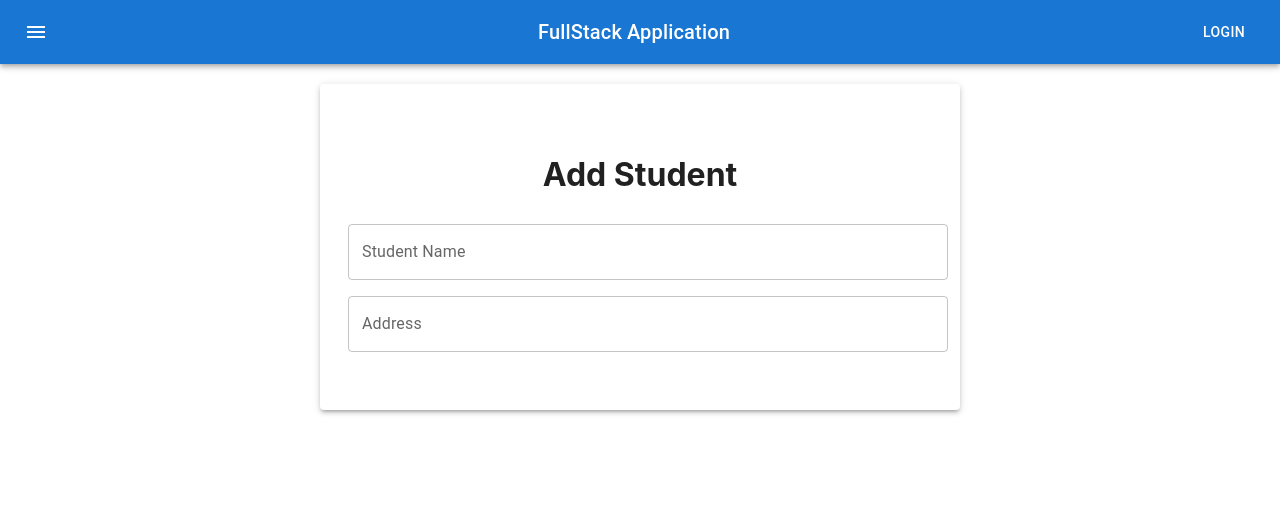
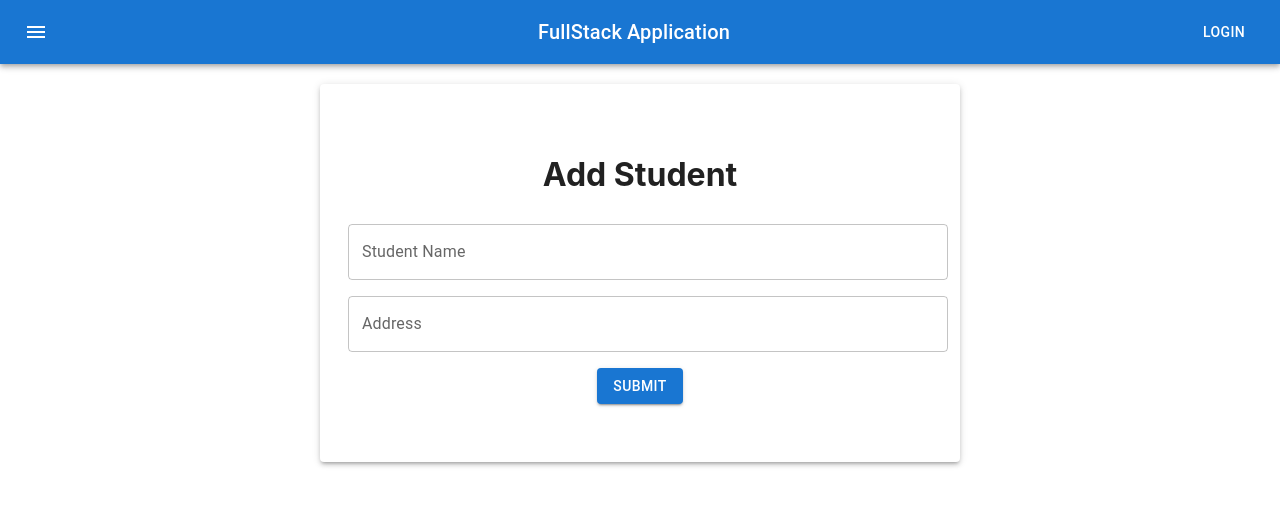
Before and after one commit to katdev16/StudentSystem, a React (Create React App) app in the folder studentfrontend/: page / in a window 1280 px wide. Shown: the top 506 px of the page. Built offline with nearby package versions, Linux system fonts and the light colour scheme.

Commit message:
submit button added

```diff
--- a/studentfrontend/src/components/Student.js
+++ b/studentfrontend/src/components/Student.js
@@ -1,7 +1,7 @@
 import * as React from 'react';
 import Box from '@mui/material/Box';
 import TextField from '@mui/material/TextField';
-import { Container, Paper } from '@mui/material';
+import { Container, Paper ,Button} from '@mui/material';
 import { Margin, Padding } from '@mui/icons-material';
 
 export default function Student() {
@@ -24,8 +24,12 @@ export default function Student() {
       <TextField id="outlined-basic" label="Address" variant="outlined" fullWidth
       value={address}
       onChange={(e)=>setAddress(e.target.value)}/>
+      <Button variant='contained'>Submit</Button>
     </Box>
+    {name}
+    {address}
     </Paper>
     </Container>
+
   );
 }
```
